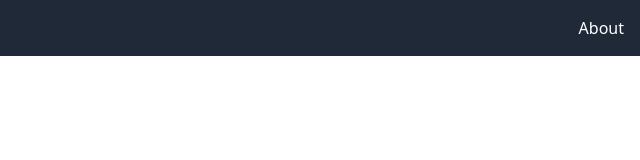
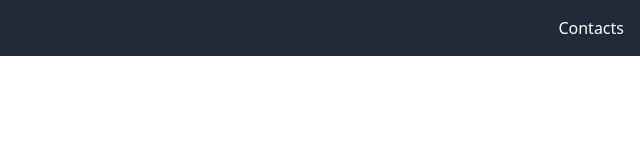
Before and after one commit to mariblan/new_Repo_local, a plain HTML site: page index.html in a window 1280 px wide. Shown: the full height of the page, 640-1280 px from the left. Drawn offline with nearby package versions, Linux system fonts and the light colour scheme.

Commit message:
Change about to contacts

```diff
--- a/index.html
+++ b/index.html
@@ -13,7 +13,8 @@
                 <a href="#" class="text-white">Home</a>
             </li>
             <li>
-                <a href="#" class="text-white">About</a>
+                <a href="#" class="text-white">Contacts</a>
+            </li>
     </header>
     <h1 class="text-3xl font-bold underline">Hello batch WD#58!</h1>
 
```
